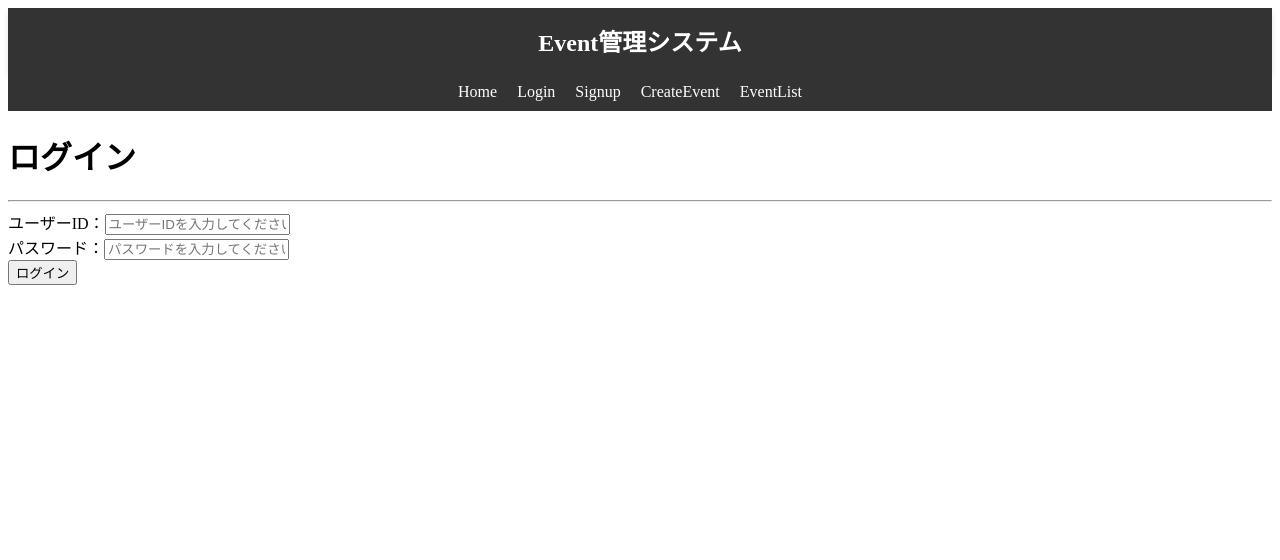
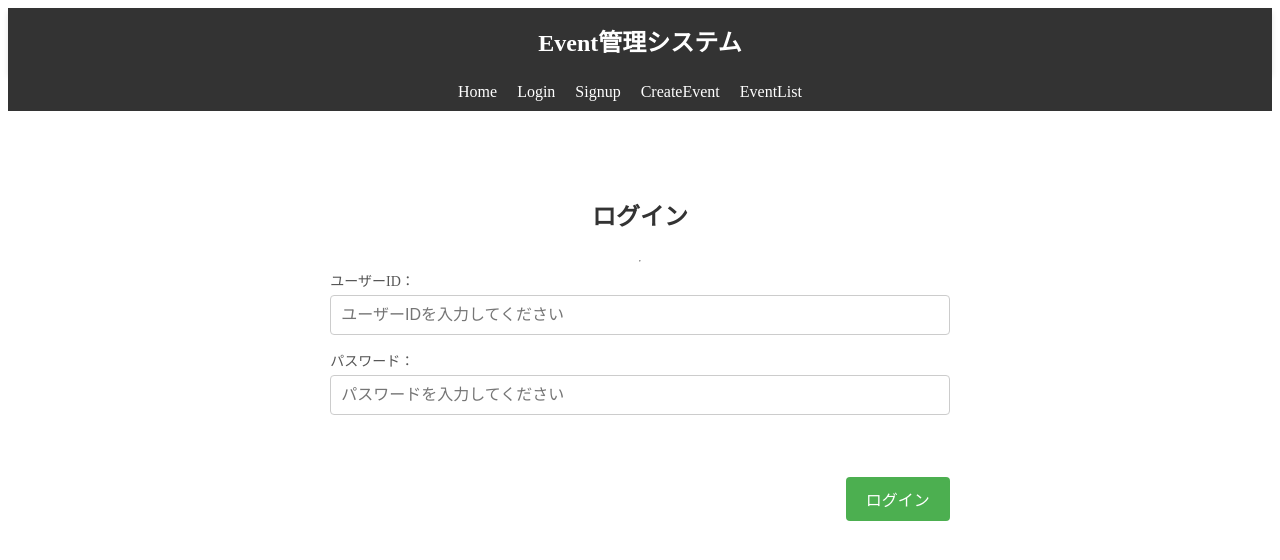
Before and after one commit to kh32n/event-system, a React (Create React App) app in the folder client/: page /login in a window 1280 px wide. Shown: the top 560 px of the page. Built offline with nearby package versions, Linux system fonts and the light colour scheme.

Commit message:
feat:ログインと新規登録ページにCSSの追加

```diff
--- a/client/src/App.css
+++ /dev/null
@@ -1,4 +0,0 @@
-.nav {
-  display: flex;
-  flex-direction: row;
-}
--- a/client/src/pages/LoginPage.js
+++ b/client/src/pages/LoginPage.js
@@ -1,5 +1,5 @@
 import { useState } from "react";
-
+import '../styles/Login.css'
 function Login() {
 
   const [userID, setUserID] = useState('');
@@ -33,9 +33,9 @@ function Login() {
 
   return (
     <div className="formContainer">
-      <h1>ログイン</h1>
+      <h1 className="title">ログイン</h1>
       <hr />
-      <form onSubmit={handleSubmit}>
+      <form className="form" onSubmit={handleSubmit}>
         <div className="inputField">
           <label htmlFor="userID">ユーザーID：</label>
           <input
@@ -58,7 +58,9 @@ function Login() {
           />
           {errors.password && <p className="error">{errors.password}</p>}
         </div>
-        <button type="submit">ログイン</button>
+        <div className="buttonContainer">
+        <button className="login" type="submit">ログイン</button>
+        </div>
       </form>
     </div>
   );
--- a/client/src/pages/SignupPage.js
+++ b/client/src/pages/SignupPage.js
@@ -1,5 +1,5 @@
 import { useState } from "react";
-
+import '../styles/Signup.css'
 function Sighup() {
 
   const [userID, setUserID] = useState('');
@@ -35,15 +35,16 @@ function Sighup() {
     setErrors(newErrors);
 
     if (isValid) {
+        //TODO:データベースに登録、終了後登録完了画面？
       alert('ログイン情報が送信されました！');
     }
   };
 
   return (
     <div className="formContainer">
-      <h1>新規登録</h1>
+      <h1 className="title">新規登録</h1>
       <hr />
-      <form onSubmit={handleSubmit}>
+      <form className="form" onSubmit={handleSubmit}>
         <div className="inputField">
           <label htmlFor="userID">ユーザーID：</label>
           <input
@@ -77,7 +78,9 @@ function Sighup() {
           />
           {errors.password && <p className="error">{errors.password}</p>}
         </div>
-        <button type="submit">ログイン</button>
+        <div className="buttonContainer">
+            <button className="signup" type="submit">登録</button>
+        </div>
       </form>
     </div>
   );
--- /dev/null
+++ b/client/src/styles/Login.css
@@ -0,0 +1,70 @@
+/* フォーム全体のコンテナ */
+.formContainer {
+    display: flex;
+    flex-direction: column;
+    align-items: center;
+    padding: 20px;
+    border-radius: 8px;
+    max-width: 70%;
+    margin: 50px auto;
+  }
+
+  .form {
+    width: 70%;
+  }
+  /* ヘッダー */
+  .title {
+    text-align: center;
+    font-size: 24px;
+    margin-bottom: 20px;
+    color: #333;
+  }
+
+  /* 入力フィールド */
+  .inputField {
+    width: 100%;
+    margin-bottom: 15px;
+  }
+
+  .inputField label {
+    display: block;
+    font-size: 14px;
+    margin-bottom: 5px;
+    color: #555;
+  }
+
+  .inputField input {
+    width: 100%;
+    padding: 10px;
+    font-size: 16px;
+    border: 1px solid #ccc;
+    border-radius: 4px;
+    box-sizing: border-box;
+  }
+
+  .inputField input:focus {
+    outline: none;
+    border-color: #4CAF50;
+    box-shadow: 0 0 5px rgba(76, 175, 80, 0.5);
+  }
+
+
+  .buttonContainer {
+    text-align: right;
+    margin-top: 10%;
+  }
+  .login {
+    background-color: #4CAF50;
+    color: white;
+    font-size: 16px;
+    padding: 10px 20px;
+    border: none;
+    border-radius: 4px;
+    cursor: pointer;
+    transition: background-color 0.3s ease;
+    text-align: right;
+  }
+
+  .login:hover {
+    background-color: #45a049;
+  }
--- /dev/null
+++ b/client/src/styles/Signup.css
@@ -0,0 +1,70 @@
+/* フォーム全体のコンテナ */
+.formContainer {
+    display: flex;
+    flex-direction: column;
+    align-items: center;
+    padding: 20px;
+    border-radius: 8px;
+    max-width: 70%;
+    margin: 50px auto;
+  }
+
+  .form {
+    width: 70%;
+  }
+  /* ヘッダー */
+  .title {
+    text-align: center;
+    font-size: 24px;
+    margin-bottom: 20px;
+    color: #333;
+  }
+
+  /* 入力フィールド */
+  .inputField {
+    width: 100%;
+    margin-bottom: 15px;
+  }
+
+  .inputField label {
+    display: block;
+    font-size: 14px;
+    margin-bottom: 5px;
+    color: #555;
+  }
+
+  .inputField input {
+    width: 100%;
+    padding: 10px;
+    font-size: 16px;
+    border: 1px solid #ccc;
+    border-radius: 4px;
+    box-sizing: border-box;
+  }
+
+  .inputField input:focus {
+    outline: none;
+    border-color: #4CAF50;
+    box-shadow: 0 0 5px rgba(76, 175, 80, 0.5);
+  }
+
+
+  .buttonContainer {
+    text-align: right;
+    margin-top: 10%;
+  }
+  .signup {
+    background-color: #4CAF50;
+    color: white;
+    font-size: 16px;
+    padding: 10px 20px;
+    border: none;
+    border-radius: 4px;
+    cursor: pointer;
+    transition: background-color 0.3s ease;
+    text-align: right;
+  }
+
+  .signup:hover {
+    background-color: #45a049;
+  }
```
